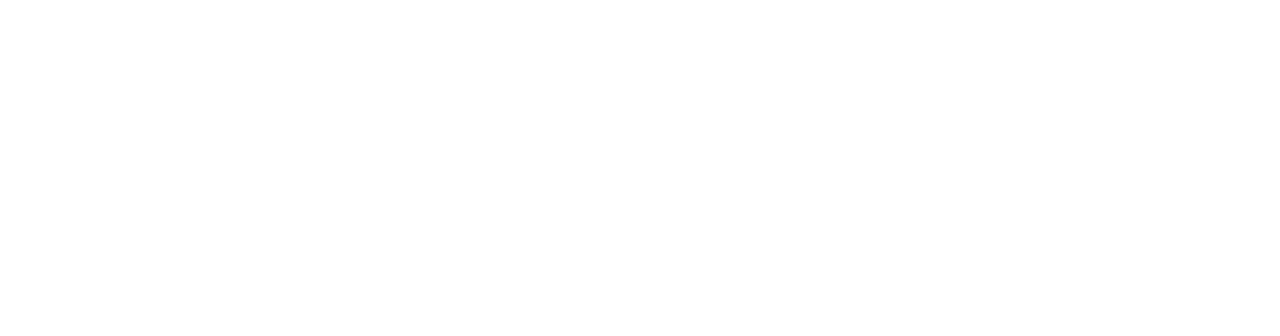
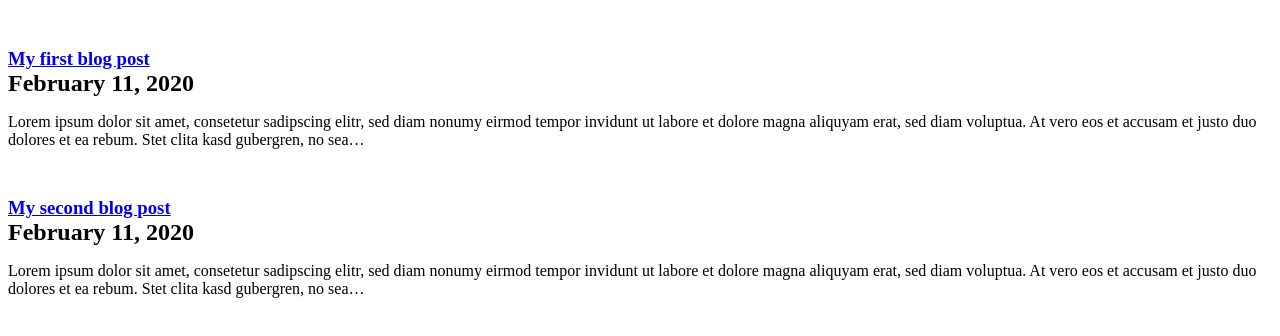
Before and after one commit to mhstrkmp/gatsby-playground, a Gatsby site: page /blog in a window 1280 px wide. Before the commit this address had no page. Built offline with nearby package versions, Linux system fonts and the light colour scheme; Gatsby itself is replaced by a stand-in of ours.

Commit message:
:sparkles: Add blog listing
https://www.gatsbyjs.com/blog/2017-07-19-creating-a-blog-with-gatsby/

```diff
--- /dev/null
+++ b/src/pages/blog.js
@@ -0,0 +1,60 @@
+import React from "react";
+import { graphql, Link } from "gatsby";
+import PropTypes from "prop-types";
+import styled from "styled-components";
+
+const BlogPosts = styled.article`
+  // Styling
+`;
+
+const BlogPostPreview = styled.aside`
+  margin: 3rem 0;
+  h1,
+  h2 {
+    margin: 0;
+  }
+`;
+
+export default function Blog({ data }) {
+  const { edges: posts } = data.allMarkdownRemark;
+  console.log(posts);
+  return (
+    <BlogPosts>
+      {posts
+        .filter((post) => post.node.frontmatter.title.length > 0)
+        .map(({ node: post }) => {
+          return (
+            <BlogPostPreview key={post.id}>
+              <h1>
+                <Link to={post.frontmatter.slug}>{post.frontmatter.title}</Link>
+              </h1>
+              <h2>{post.frontmatter.date}</h2>
+              <p>{post.excerpt}</p>
+            </BlogPostPreview>
+          );
+        })}
+    </BlogPosts>
+  );
+}
+
+export const pageQuery = graphql`
+  query IndexQuery {
+    allMarkdownRemark(sort: { order: DESC, fields: [frontmatter___date] }) {
+      edges {
+        node {
+          excerpt(pruneLength: 250)
+          id
+          frontmatter {
+            date(formatString: "MMMM DD, YYYY")
+            slug
+            title
+          }
+        }
+      }
+    }
+  }
+`;
+
+Blog.propTypes = {
+  data: PropTypes.object,
+};
--- a/src/templates/blogTemplate.js
+++ b/src/templates/blogTemplate.js
@@ -33,5 +33,5 @@
 `;
 
 BlogTemplate.propTypes = {
-  data: PropTypes.string,
+  data: PropTypes.object,
 };
```
